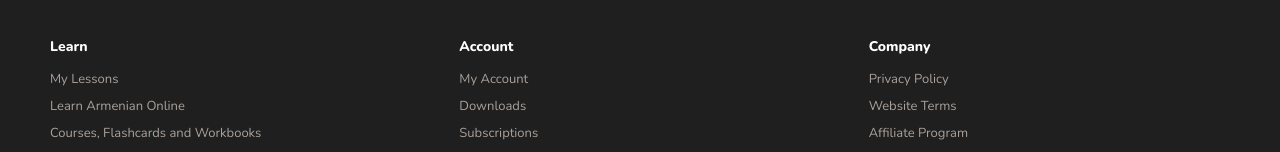
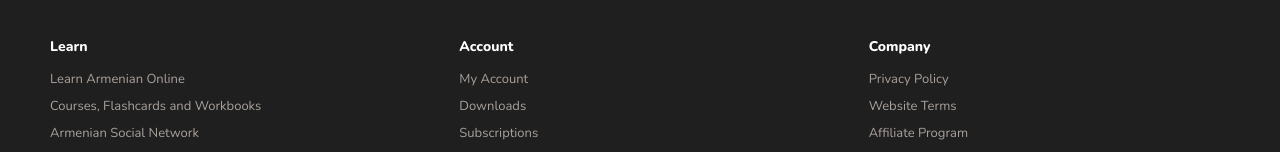
Before and after one commit to elleynote/keybord, a Next.js app in the folder armenian-keyboard/: page / in a window 1280 px wide. Shown: the part 1981-2133 px from the top of the page. Built offline with nearby package versions, Linux system fonts and the light colour scheme.

Commit message:
chore: update keyboard promo copy

```diff
--- a/armenian-keyboard/src/components/Footer.tsx
+++ b/armenian-keyboard/src/components/Footer.tsx
@@ -4,7 +4,6 @@ const footerColumns = [
   {
     heading: "Learn",
     links: [
-      ["My Lessons", brand.links.lessons],
       ["Learn Armenian Online", brand.links.getStarted],
       ["Courses, Flashcards and Workbooks", brand.links.shop],
       ["Armenian Social Network", brand.links.socialNetwork],
```
